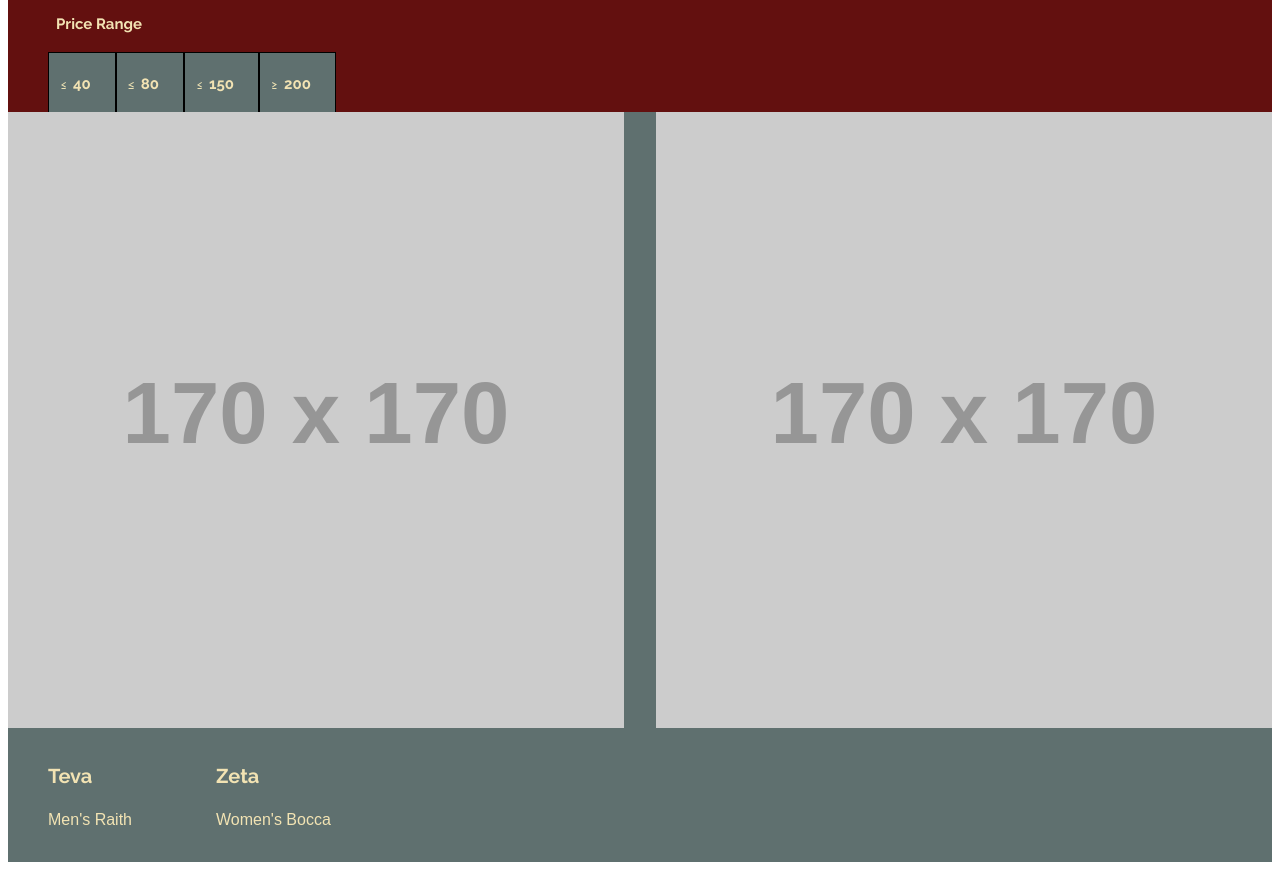
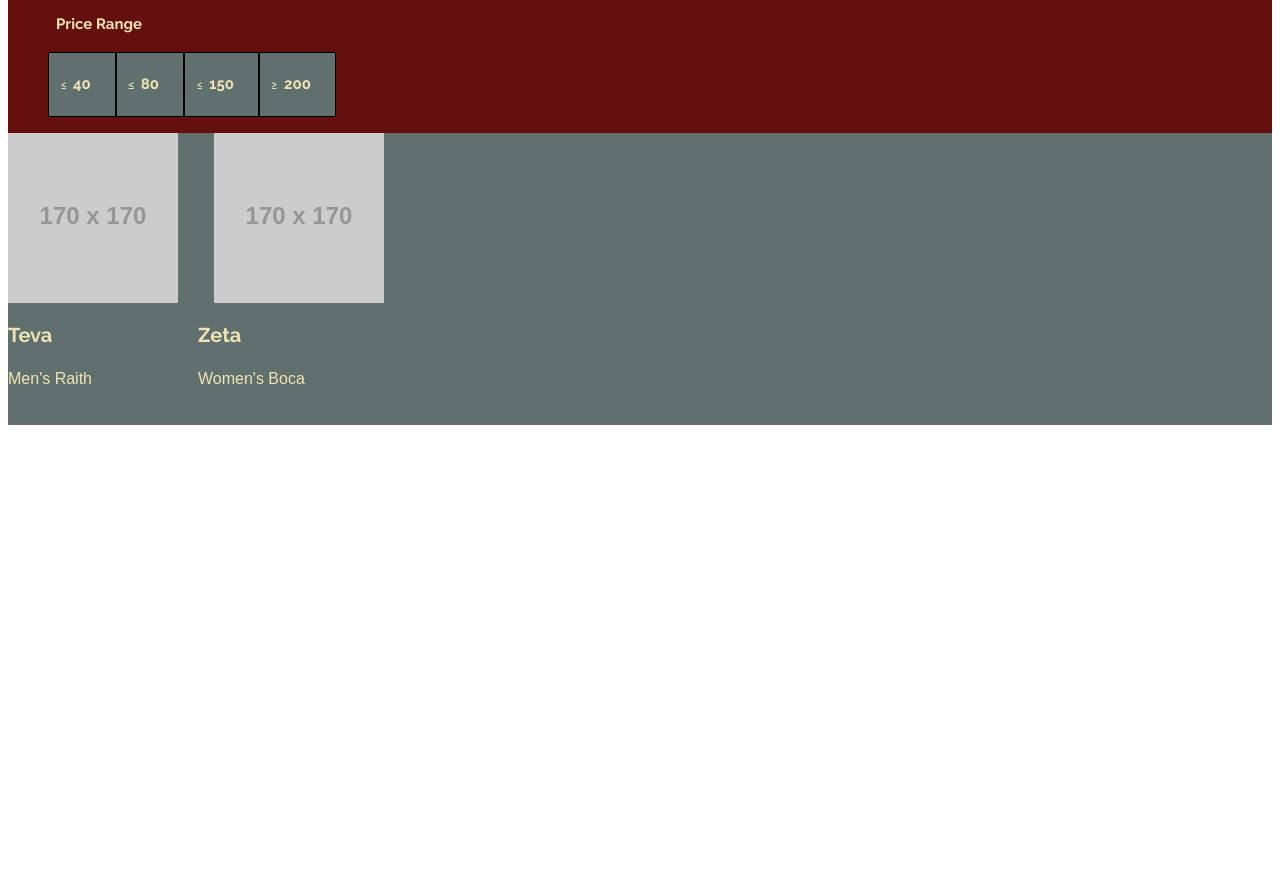
Before and after one commit to sebastiann88/assignment3, a plain HTML site: page index.html in a window 1280 px wide. Shown: the part 541-1432 px from the top of the page. After the commit the page ends 974 px from the top, so only its background shows below. Drawn offline with Linux system fonts and the light colour scheme; placeholder pictures from the web are drawn by us.

Commit message:
Fixed some bugs

```diff
--- a/css/general.css
+++ b/css/general.css
@@ -99,6 +99,11 @@ p {
     width: 50%;
 }
 
+.media-img-stacked {
+    float: none;
+    margin: 0;
+}
+
 .media-body {
     margin: 0 0 2em 0;
 }
@@ -167,14 +172,12 @@ ul li {
 }
 
 .teva {
-    width: 50%;
-    float:left;
+    width: 100%;
     padding: 0 1rem 0 0;
 }
 
 .zeta {
-    width: 50%;
-    float:left;
+    width: 100%;
     padding: 0 0 0 1rem;
 }
 
@@ -184,10 +187,9 @@ ul li {
 
 .adjust {
     position: relative;
-    top: -1.3rem;
+    top:
 }
 
-.inline-block {
+.inline {
     display: inline-block;
-    margin:  1rem 2.5rem;
 }
--- a/index.html
+++ b/index.html
@@ -63,19 +63,25 @@
 
     <div class="dark-green adjust">
 
-    <div class="max-width">
-        <img class="teva" src="http://placehold.it/170x/132x" alt"">
-        <img class="zeta" src="http://placehold.it/170x/132x" alt"">
+
+    <div class="media inline">
+        <div>
+            <img class="teva" src="http://placehold.it/170x/132x" alt"">
+        </div>
+        <div class="media-body">
+            <h3 class="yellow">Teva</h3>
+            <p class="yellow">Men's Raith</p>
+        </div>
     </div>
 
-    <div class="inline-block">
-        <h3 class="yellow">Teva</h3>
-        <p class="yellow">Men's Raith</p>
-    </div>
-
-    <div class="inline-block">
-        <h3 class="yellow">Zeta</h3>
-        <p class="yellow">Women's Bocca</p>
+    <div class="media inline">
+        <div>
+            <img class="zeta" src="http://placehold.it/170x/132x" alt"">
+        </div>
+        <div class="media-body">
+            <h3 class="yellow">Zeta</h3>
+            <p class="yellow">Women's Boca</p>
+        </div>
     </div>
 
     </div>
```
